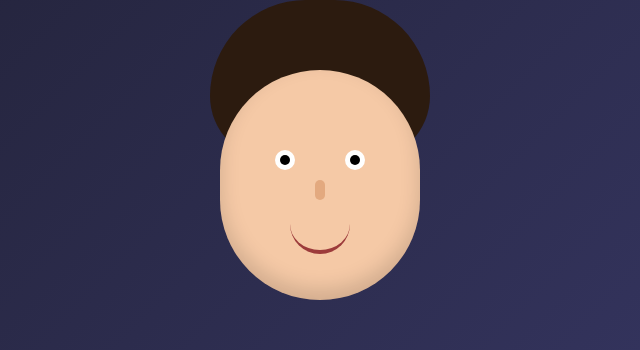
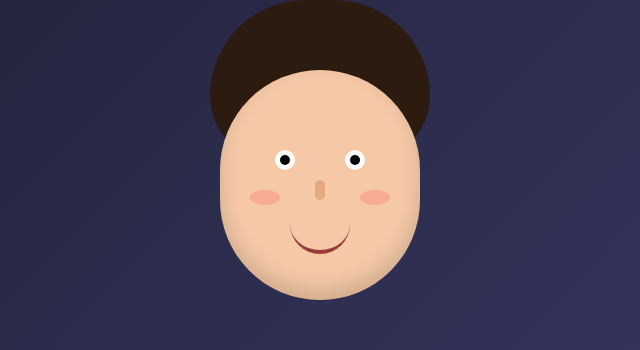
Before and after one commit to kanwal019/HTML_Tricks, a plain HTML site: page illustration.html in a window 1280 px wide. Shown: the part 258-608 px from the top of the page, 320-960 px from the left. Drawn offline with Linux system fonts and the light colour scheme.

Commit message:
💄Added a blush to the face

```diff
--- a/style/illustration.css
+++ b/style/illustration.css
@@ -21,7 +21,7 @@ body {
   border-radius: 100px;
   left: 50%;
   transform: translateX(-50%);
-  box-shadow: inset 0 -10px 20px rgba(0,0,0,0.15);
+  box-shadow: inset 0 -10px 20px rgba(0, 0, 0, 0.15);
 }
 
 .hair {
@@ -45,7 +45,7 @@ body {
 }
 
 .eye::after {
-  content: '';
+  content: "";
   position: absolute;
   width: 10px;
   height: 10px;
@@ -84,3 +84,21 @@ body {
   left: 50%;
   transform: translateX(-50%);
 }
+
+.face::before,
+.face::after {
+  content: "";
+  position: absolute;
+  width: 30px;
+  height: 15px;
+  background: rgba(255, 100, 100, 0.3);
+  border-radius: 50%;
+  top: 120px;
+}
+
+.face::before {
+  left: 30px;
+}
+.face::after {
+  right: 30px;
+}
```
